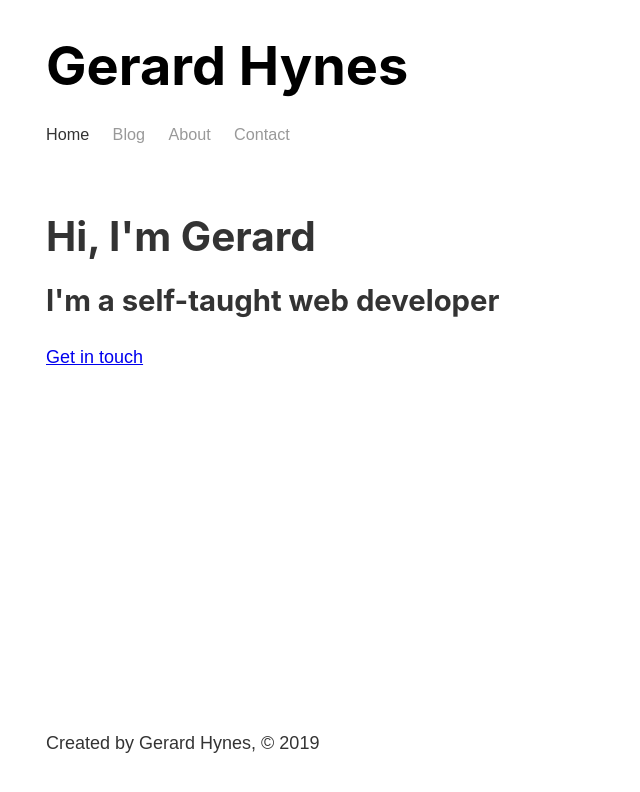
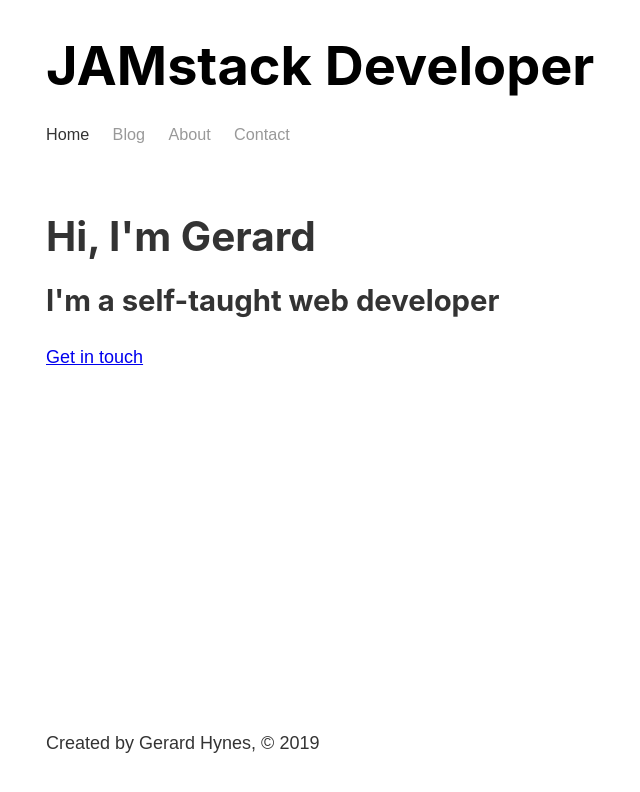
Before and after one commit to GK-Hynes/gatsby-bootcamp, a Gatsby site: page / in a window 1280 px wide. Shown: the whole page, without its empty margins (237-877 px from the left). Built offline with nearby package versions, Linux system fonts and the light colour scheme; Gatsby itself is replaced by a stand-in of ours.

Commit message:
Import siteMetadata using GraphQL

```diff
--- a/gatsby-config.js
+++ b/gatsby-config.js
@@ -5,7 +5,9 @@
  */
 
 module.exports = {
-  plugins: [
-    "gatsby-plugin-sass"
-  ]
-}
+  siteMetadata: {
+    title: "JAMstack Developer",
+    author: "Gerard Hynes",
+  },
+  plugins: ["gatsby-plugin-sass"],
+};
--- a/src/components/footer.js
+++ b/src/components/footer.js
@@ -1,9 +1,19 @@
 import React from "react";
+import { graphql, useStaticQuery } from "gatsby";
 
 const Footer = () => {
+  const data = useStaticQuery(graphql`
+    query {
+      site {
+        siteMetadata {
+          author
+        }
+      }
+    }
+  `);
   return (
     <footer>
-      <p>Created by Gerard Hynes, © 2019</p>
+      <p>Created by {data.site.siteMetadata.author}, © 2019</p>
     </footer>
   );
 };
--- a/src/components/header.js
+++ b/src/components/header.js
@@ -1,13 +1,22 @@
 import React from "react";
-import { Link } from "gatsby";
+import { Link, graphql, useStaticQuery } from "gatsby";
 import headerStyles from "./header.module.scss";
 
 const Header = () => {
+  const data = useStaticQuery(graphql`
+    query {
+      site {
+        siteMetadata {
+          title
+        }
+      }
+    }
+  `);
   return (
     <header className={headerStyles.header}>
       <h1>
         <Link to="/" className={headerStyles.title}>
-          Gerard Hynes
+          {data.site.siteMetadata.title}
         </Link>
       </h1>
       <nav>
```
